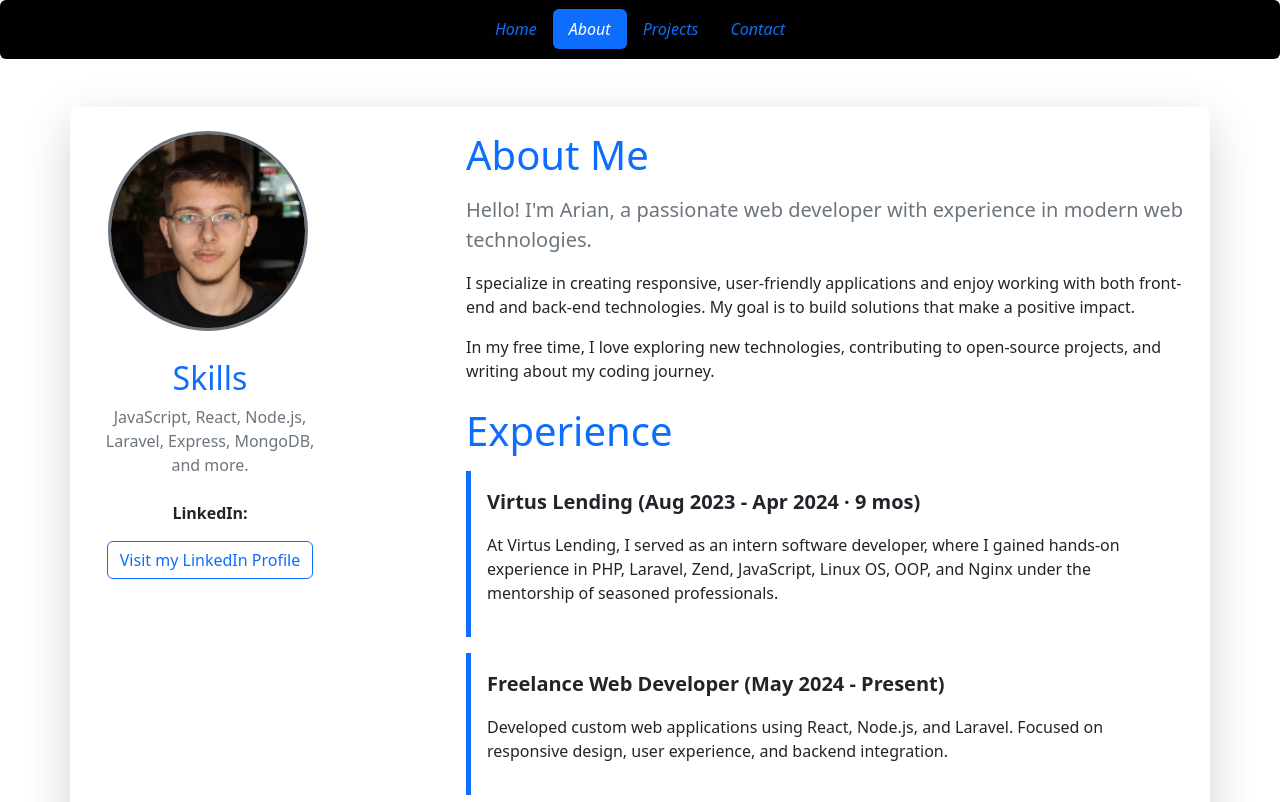
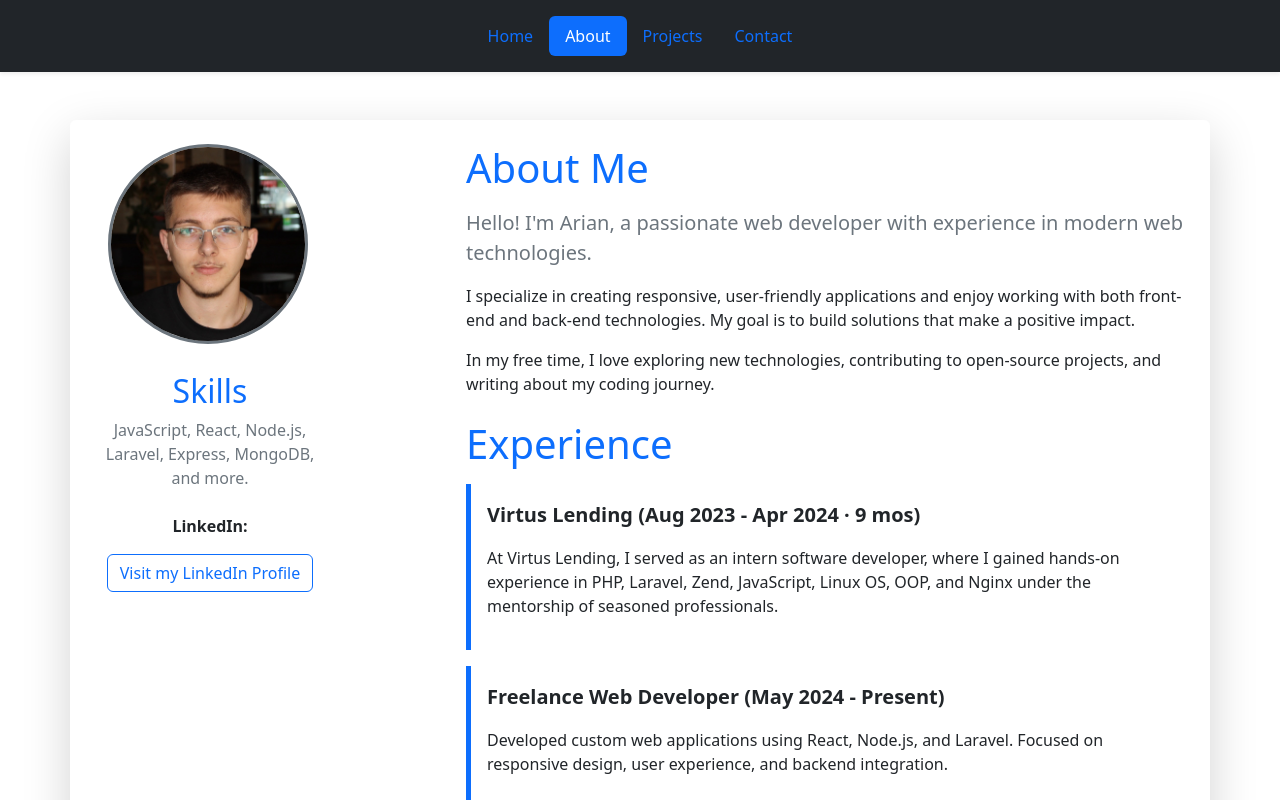
Before and after one commit to arianndrecaj/Arian-Portfolio, a React (Create React App) app in the folder frontend/: page /about in a window 1280 px wide. Shown: the top 802 px of the page. Built offline with nearby package versions, Linux system fonts and the light colour scheme.

Commit message:
fixed overflow

```diff
--- a/frontend/src/App.css
+++ b/frontend/src/App.css
@@ -37,10 +37,22 @@
   }
 }
 
+* {
+  box-sizing: border-box;
+  margin: 0;
+  padding: 0;
+}
+
+body {
+  overflow-y: hidden; /* Prevent vertical scrollbar */
+}
+
+
 /* Ensure the body and html take the full height */
 html, body {
   height: 100%;
   margin: 0;
+  overflow-x: hidden; /* Prevent horizontal scrolling */
 }
 
 /* Wrapper for main content and footer */
--- a/frontend/src/components/Header.js
+++ b/frontend/src/components/Header.js
@@ -5,13 +5,14 @@ function Header() {
     const location = useLocation(); // Get the current location (route)
 
     return (
-        <div className="card text-center bg-black text-white">
-            <div className="card-header">
-                <ul className="nav nav-pills card-header-pills justify-content-center">
+        <div className="bg-dark text-white shadow-sm">
+            <div className="container py-3">
+                <div className="d-flex justify-content-center">
+                    <ul className="nav nav-pills">
                         <li className="nav-item">
                             <Link
                                 to="/"
-                            className={`fst-italic nav-link ${location.pathname === '/' ? 'active' : ''}`}
+                                className={`nav-link ${location.pathname === '/' ? 'active' : ''}`}
                             >
                                 Home
                             </Link>
@@ -19,7 +20,7 @@ function Header() {
                         <li className="nav-item">
                             <Link
                                 to="/about"
-                            className={`fst-italic nav-link ${location.pathname === '/about' ? 'active' : ''}`}
+                                className={`nav-link ${location.pathname === '/about' ? 'active' : ''}`}
                             >
                                 About
                             </Link>
@@ -27,7 +28,7 @@ function Header() {
                         <li className="nav-item">
                             <Link
                                 to="/projects"
-                            className={`fst-italic nav-link ${location.pathname === '/projects' ? 'active' : ''}`}
+                                className={`nav-link ${location.pathname === '/projects' ? 'active' : ''}`}
                             >
                                 Projects
                             </Link>
@@ -35,7 +36,7 @@ function Header() {
                         <li className="nav-item">
                             <Link
                                 to="/contact"
-                            className={`fst-italic nav-link ${location.pathname === '/contact' ? 'active' : ''}`}
+                                className={`nav-link ${location.pathname === '/contact' ? 'active' : ''}`}
                             >
                                 Contact
                             </Link>
@@ -43,6 +44,7 @@ function Header() {
                     </ul>
                 </div>
             </div>
+        </div>
     );
 }
 
```
Lines whose indentation alone changed are shown as unchanged.
